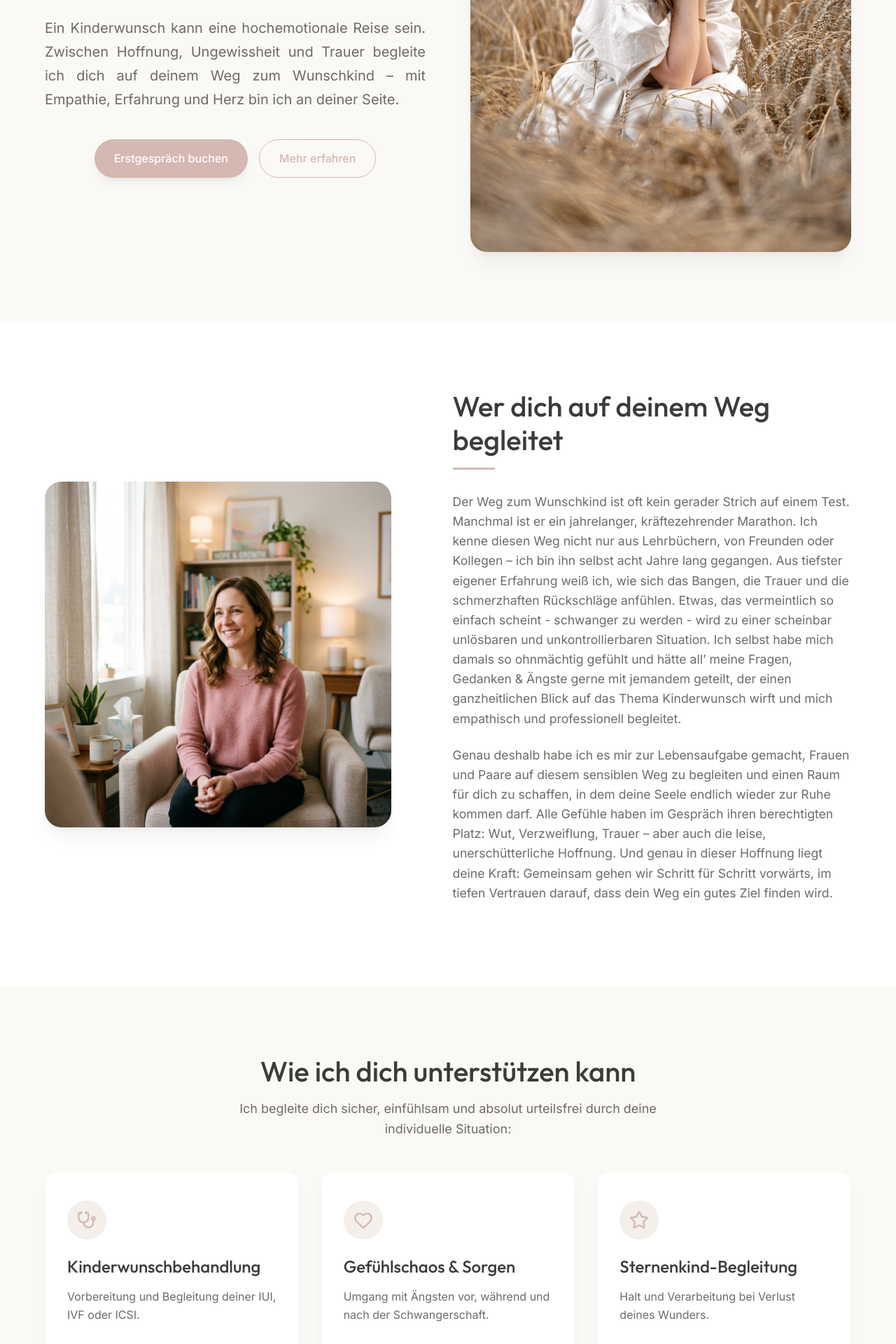
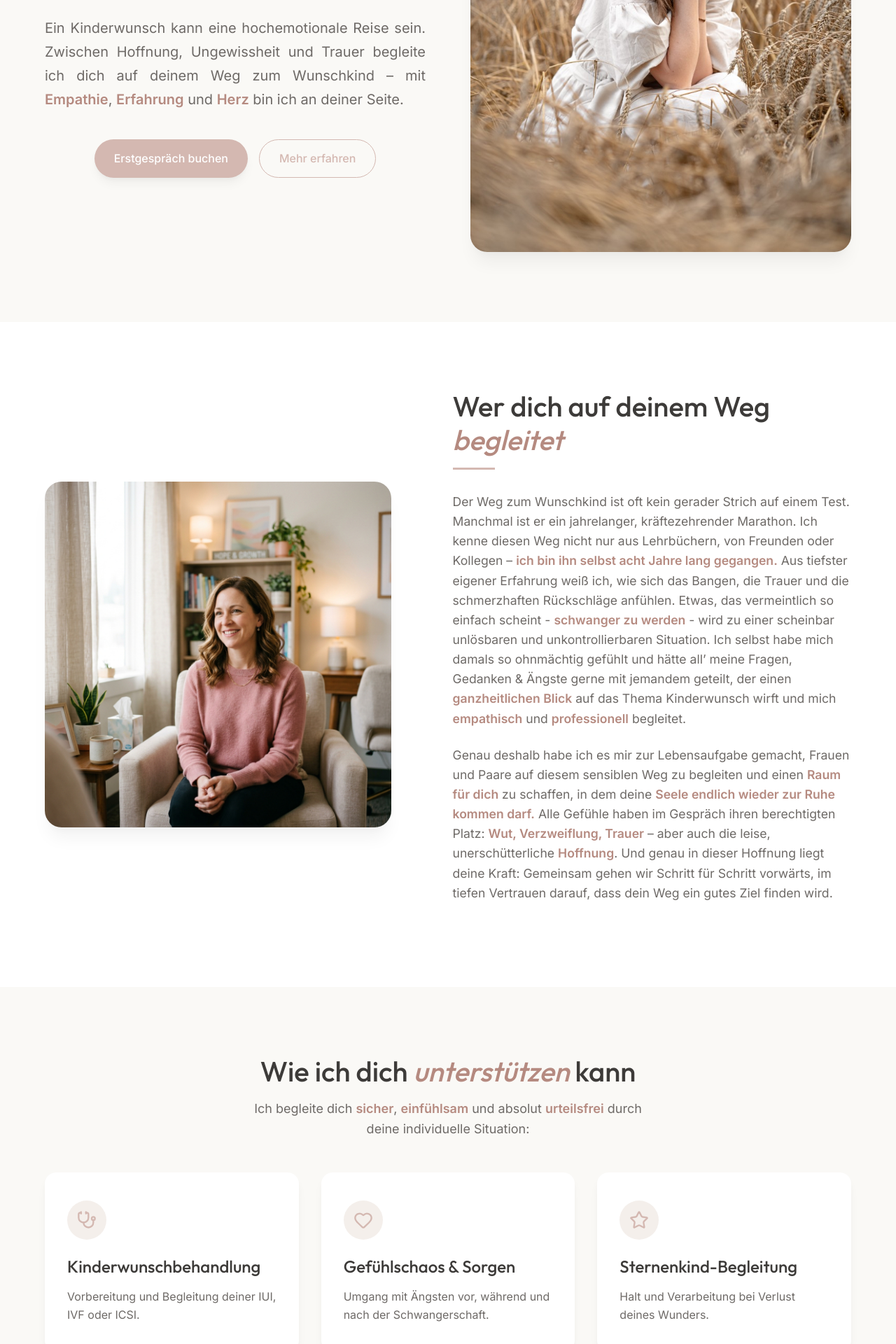
Before and after one commit to nielsinoglindini/kinderwunsch, a React (Vite) app: page / in a window 1280 px wide. Shown: the part 480-2400 px from the top of the page at 70% size. Built offline with nearby package versions, Linux system fonts and the light colour scheme.

Commit message:
feat: add text styling classes and update copy to emphasize key terms with bold and italic highlights

```diff
--- a/src/App.tsx
+++ b/src/App.tsx
@@ -99,7 +99,7 @@ function App() {
               Deine <span className="hero-highlight">ganzheitliche</span> Begleitung im Kinderwunsch.
             </p>
             <p className="hero-description">
-              Ein Kinderwunsch kann eine hochemotionale Reise sein. Zwischen Hoffnung, Ungewissheit und Trauer begleite ich dich auf deinem Weg zum Wunschkind – mit <span style={{ hyphens: 'none' }}>Empathie</span>, Erfahrung und Herz bin ich an deiner Seite.
+              Ein Kinderwunsch kann eine hochemotionale Reise sein. Zwischen Hoffnung, Ungewissheit und Trauer begleite ich dich auf deinem Weg zum Wunschkind – mit <span className="hero-highlight-bold" style={{ hyphens: 'none' }}>Empathie</span>, <span className="hero-highlight-bold">Erfahrung</span> und <span className="hero-highlight-bold">Herz</span> bin ich an deiner Seite.
             </p>
             <div style={{ display: 'flex', gap: '16px', flexWrap: 'wrap', justifyContent: 'center' }}>
               <button onClick={() => handleOpenBooking('initial')} className="btn btn-primary" style={{ cursor: 'pointer' }}>
@@ -137,14 +137,14 @@ function App() {
 
           {/* Right: Text */}
           <div className="animate-on-scroll" style={{ paddingLeft: '24px' }}>
-            <h2 className="section-title">Wer dich auf deinem Weg begleitet</h2>
+            <h2 className="section-title">Wer dich auf deinem Weg <span className="text-highlight-italic">begleitet</span></h2>
             <div style={{ width: '60px', height: '3px', backgroundColor: 'var(--color-primary)', marginBottom: '32px' }}></div>
             <div className="about-text">
               <p>
-                Der Weg zum Wunschkind ist oft kein gerader Strich auf einem Test. Manchmal ist er ein jahrelanger, kräftezehrender Marathon. Ich kenne diesen Weg nicht nur aus Lehrbüchern, von Freunden oder Kollegen – ich bin ihn selbst acht Jahre lang gegangen. Aus tiefster eigener Erfahrung weiß ich, wie sich das Bangen, die Trauer und die schmerzhaften Rückschläge anfühlen. Etwas, das vermeintlich so einfach scheint - schwanger zu werden - wird zu einer scheinbar unlösbaren und unkontrollierbaren Situation. Ich selbst habe mich damals so ohnmächtig gefühlt und hätte all’ meine Fragen, Gedanken & Ängste gerne mit jemandem geteilt, der einen ganzheitlichen Blick auf das Thema Kinderwunsch wirft und mich empathisch und professionell begleitet.
+                Der Weg zum Wunschkind ist oft kein gerader Strich auf einem Test. Manchmal ist er ein jahrelanger, kräftezehrender Marathon. Ich kenne diesen Weg nicht nur aus Lehrbüchern, von Freunden oder Kollegen – <span className="text-highlight-bold">ich bin ihn selbst acht Jahre lang gegangen.</span> Aus tiefster eigener Erfahrung weiß ich, wie sich das Bangen, die Trauer und die schmerzhaften Rückschläge anfühlen. Etwas, das vermeintlich so einfach scheint - <span className="text-highlight-bold">schwanger zu werden</span> - wird zu einer scheinbar unlösbaren und unkontrollierbaren Situation. Ich selbst habe mich damals so ohnmächtig gefühlt und hätte all’ meine Fragen, Gedanken & Ängste gerne mit jemandem geteilt, der einen <span className="text-highlight-bold">ganzheitlichen Blick</span> auf das Thema Kinderwunsch wirft und mich <span className="text-highlight-bold">empathisch</span> und <span className="text-highlight-bold">professionell</span> begleitet.
               </p>
               <p>
-                Genau deshalb habe ich es mir zur Lebensaufgabe gemacht, Frauen und Paare auf diesem sensiblen Weg zu begleiten und einen Raum für dich zu schaffen, in dem deine Seele endlich wieder zur Ruhe kommen darf. Alle Gefühle haben im Gespräch ihren berechtigten Platz: Wut, Verzweiflung, Trauer – aber auch die leise, unerschütterliche Hoffnung. Und genau in dieser Hoffnung liegt deine Kraft: Gemeinsam gehen wir Schritt für Schritt vorwärts, im tiefen Vertrauen darauf, dass dein Weg ein gutes Ziel finden wird.
+                Genau deshalb habe ich es mir zur Lebensaufgabe gemacht, Frauen und Paare auf diesem sensiblen Weg zu begleiten und einen <span className="text-highlight-bold">Raum für dich</span> zu schaffen, in dem deine <span className="text-highlight-bold">Seele endlich wieder zur Ruhe kommen darf.</span> Alle Gefühle haben im Gespräch ihren berechtigten Platz: <span className="text-highlight-bold">Wut, Verzweiflung, Trauer</span> – aber auch die leise, unerschütterliche <span className="text-highlight-bold">Hoffnung</span>. Und genau in dieser Hoffnung liegt deine Kraft: Gemeinsam gehen wir Schritt für Schritt vorwärts, im tiefen Vertrauen darauf, dass dein Weg ein gutes Ziel finden wird.
               </p>
             </div>
           </div>
@@ -155,9 +155,9 @@ function App() {
       <section id="services" className="section">
         <div className="container">
           <div className="text-center animate-on-scroll">
-            <h2 className="section-title">Wie ich dich unterstützen kann</h2>
+            <h2 className="section-title">Wie ich dich <span className="text-highlight-italic">unterstützen</span> kann</h2>
             <p className="section-subtitle">
-              Ich begleite dich sicher, einfühlsam und absolut urteilsfrei durch deine individuelle Situation:
+              Ich begleite dich <span className="text-highlight-bold">sicher</span>, <span className="text-highlight-bold">einfühlsam</span> und absolut <span className="text-highlight-bold">urteilsfrei</span> durch deine individuelle Situation:
             </p>
           </div>
 
@@ -225,7 +225,7 @@ function App() {
 
           <div className="text-center animate-on-scroll" style={{ marginTop: '48px' }}>
             <p style={{ fontSize: '1.125rem', color: 'var(--color-text-muted)', maxWidth: '800px', margin: '0 auto', lineHeight: '1.6' }}>
-              Ganz egal, an welchem Punkt du gerade stehst: Wir schauen gemeinsam, was du <em>jetzt</em> brauchst, um wieder in deine Kraft zu finden.
+              Ganz egal, an welchem Punkt du gerade stehst: Wir schauen gemeinsam, was du <span className="text-highlight-italic">jetzt</span> brauchst, um wieder in deine <span className="text-highlight-bold">Kraft</span> zu finden.
             </p>
           </div>
         </div>
--- a/src/index.css
+++ b/src/index.css
@@ -209,9 +209,21 @@ a {
   letter-spacing: -0.02em;
 }
 
+.text-highlight-italic,
 .hero-highlight,
 .hero-text h1 em {
   font-style: italic;
+  color: #B58A80;
+}
+
+.text-highlight-bold,
+.hero-highlight-bold {
+  font-weight: 600;
+  color: #B58A80;
+  font-style: normal;
+}
+
+.text-highlight-color {
   color: #B58A80;
 }
 
```
